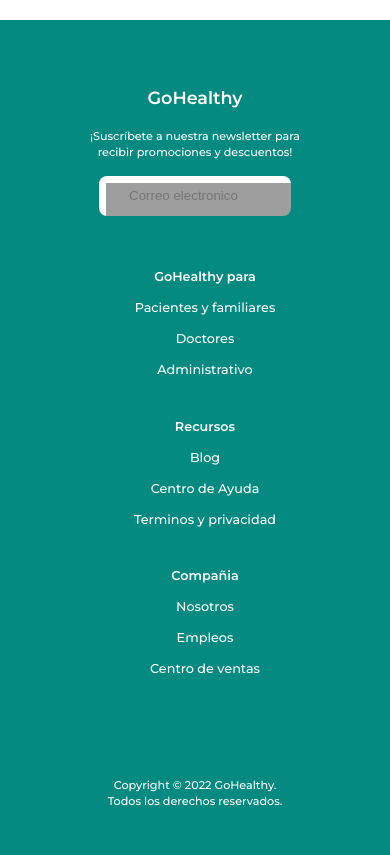
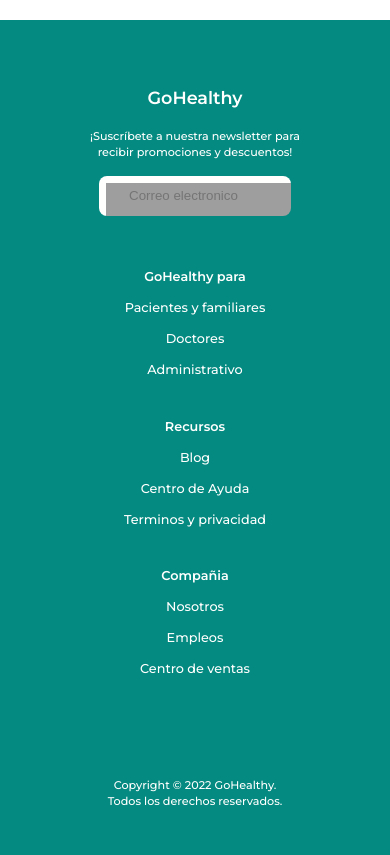
Before and after one commit to joeltorres-7/go-healthy, a Gatsby site: page / in a window 390 px wide. Shown: the part 1116-1971 px from the top of the page. Built offline with nearby package versions, Linux system fonts and the light colour scheme; Gatsby itself is replaced by a stand-in of ours; grey boxes are pictures that could not be loaded.

Commit message:
Add several responsiveness improvement on alignment for logo and footer.

```diff
--- a/package.json
+++ b/package.json
@@ -31,5 +31,8 @@
     "react-dom": "^18.2.0",
     "react-helmet": "^6.1.0",
     "styled-components": "^5.3.5"
+  },
+  "devDependencies": {
+    "netlify-cli": "^10.15.0"
   }
 }
--- a/src/styles/GlobalStyles.js
+++ b/src/styles/GlobalStyles.js
@@ -205,6 +205,7 @@ const GlobalStyles = createGlobalStyle`
 
             .landing-logo {
                 margin-left: 2rem;
+                padding: 0;
             }
         }
 
@@ -222,6 +223,7 @@ const GlobalStyles = createGlobalStyle`
                 align-items: center;
                 margin: 2rem auto;
                 ul {
+                    padding: 0;
                     text-align: center;
                 }
             }
@@ -242,6 +244,10 @@ const GlobalStyles = createGlobalStyle`
                 align-center: center;
                 width: 1.5rem;
                 margin: 2.5rem 0;
+
+                .border {
+                    margin-right: 1rem;
+                }
             }
         }
     }
```
Also changed, not shown: 2 other files.
